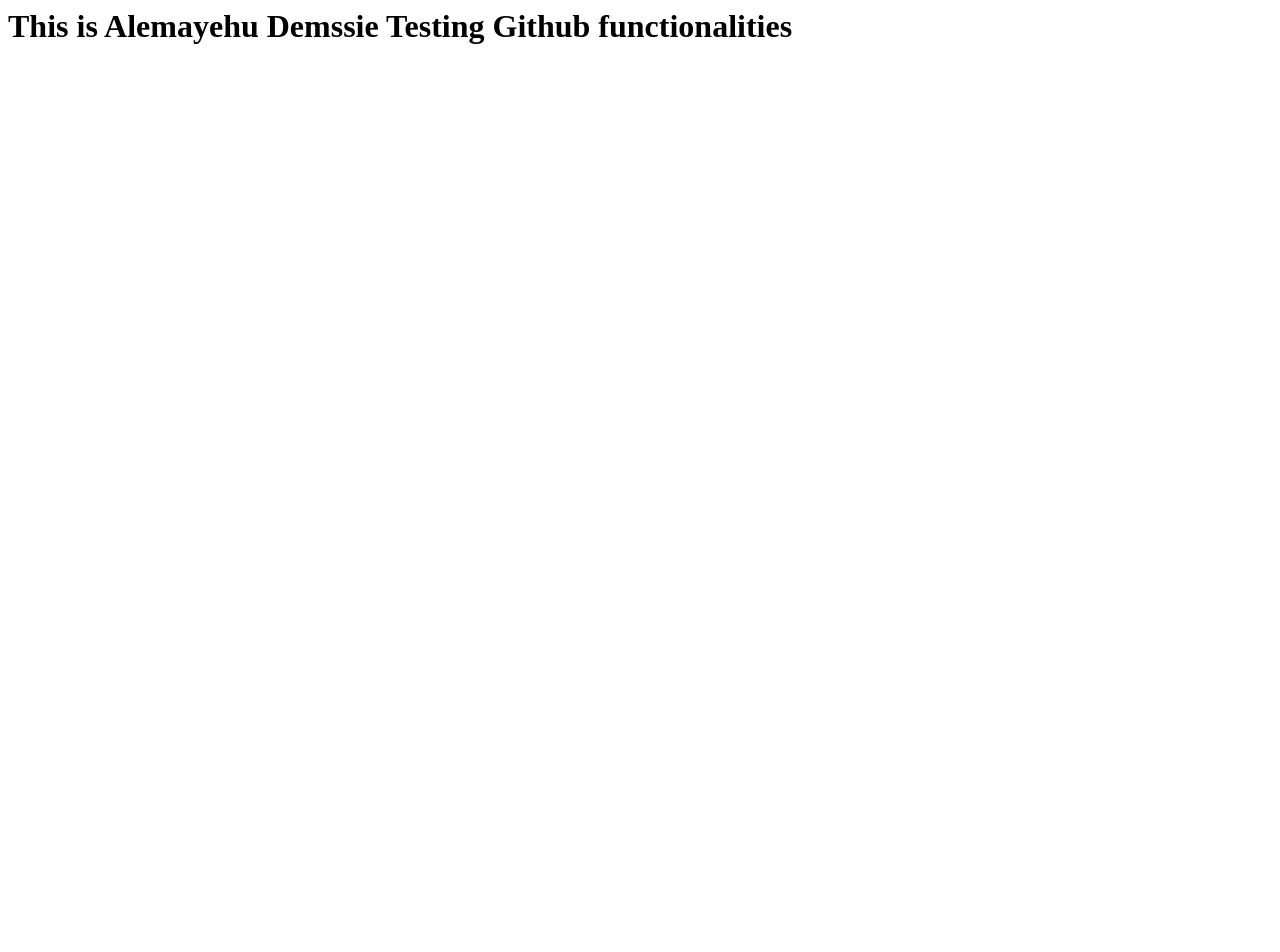
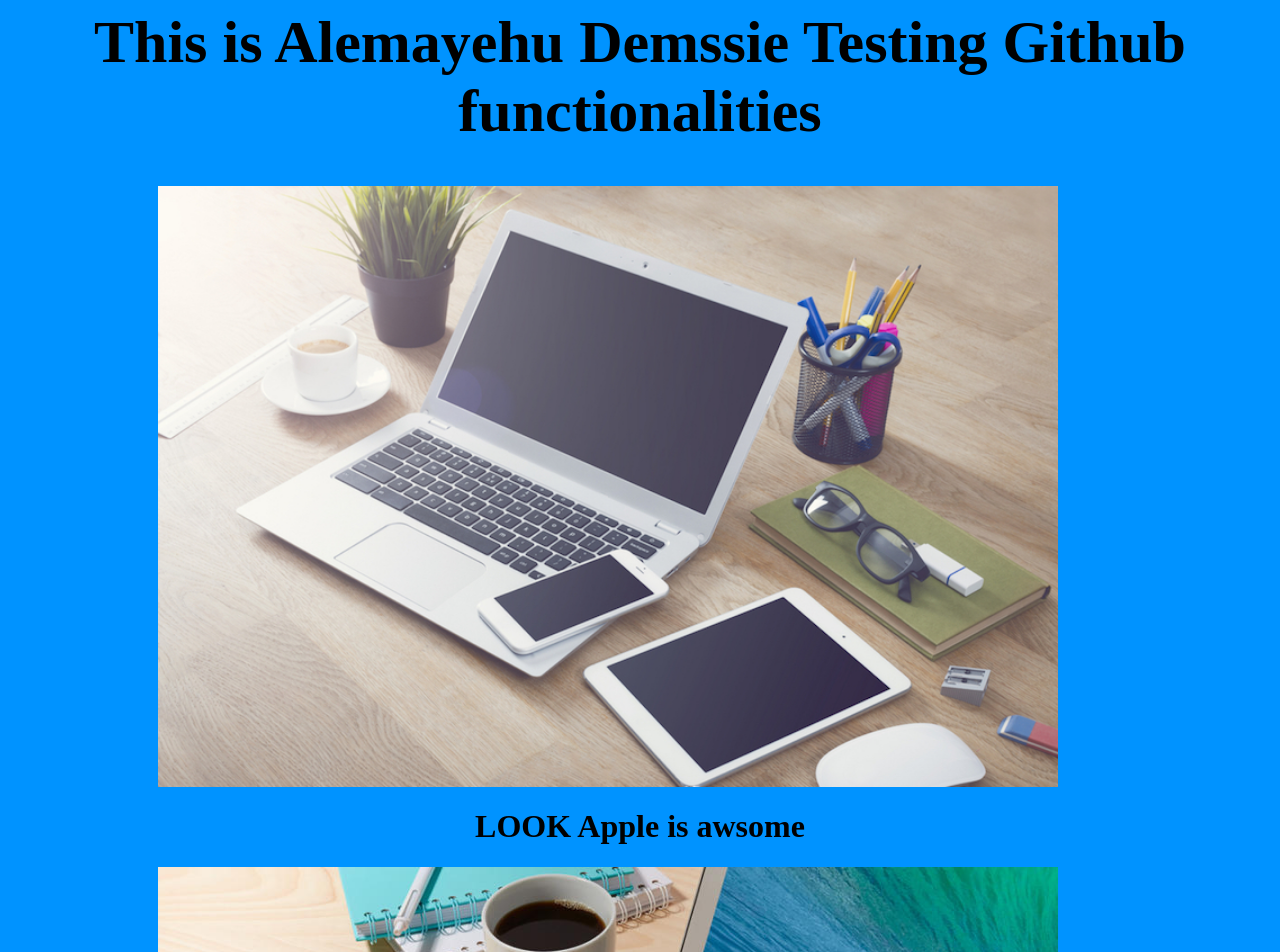
Before and after one commit to AlemayehuDemssie/alemayehurepository, a plain HTML site: page index.html in a window 1280 px wide. Shown: the top 952 px of the page. Before the commit the page ends 800 px from the top, so only its background shows below. Drawn offline with Linux system fonts and the light colour scheme.

Commit message:
This is the second commit I ever made on github

```diff
--- a/index.html
+++ b/index.html
@@ -1,8 +1,39 @@
 <hhtml>
 <head>
+
+<style>
+body{
+background:#0093ff;
+
+}
+.centering1{
+text-align:center;
+font-size:60px
+
+}.centering{
+text-align:center;
+
+
+
+
+}
+img{
+
+margin-left:150px;
+width:900px;
+heght:auto;
+
+
+}
+</style>
 </head>
+
+
 <body>
-<h1>This is Alemayehu Demssie Testing Github functionalities</h1>
+<h1 class="centering1">This is Alemayehu Demssie Testing Github functionalities</h1>
+<img src="apple.jpg">
+<h1 class="centering">LOOK Apple is awsome<h1>
+<img src ="apple2.jpg">
 </body>
 
 
```
Also changed, not shown: apple.jpg (added), apple2.jpg (added).
